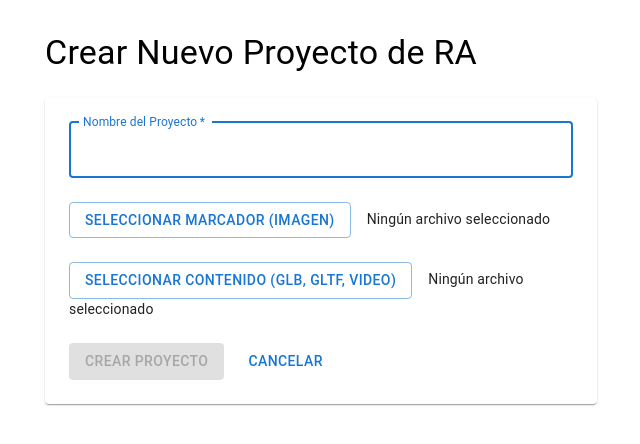
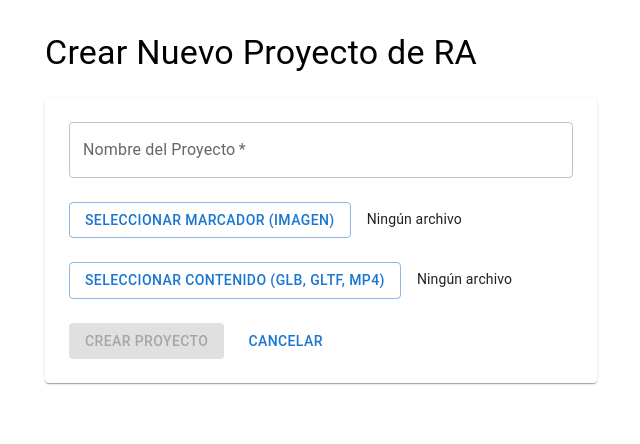
Before and after one commit to stringnet/webar-platform, a React (Vite) app in the folder apps/admin/: page /projects/new in a window 1280 px wide. Shown: the top 444 px of the page, without its empty margins (319-959 px from the left). Built offline with nearby package versions, Linux system fonts and the light colour scheme; no server answers; the HTML template or start-up script is replaced by a standard one.

Commit message:
fix(admin): Correcion createproject.tsx

```diff
--- a/apps/admin/src/pages/CreateProjectPage.tsx
+++ b/apps/admin/src/pages/CreateProjectPage.tsx
@@ -1,6 +1,6 @@
 import { useState, useRef } from 'react';
 import { useNavigate } from 'react-router-dom';
-import { Container, Typography, Box, TextField, Button, Alert, CircularProgress, Paper, Stack } from '@mui/material';
+import { Container, Typography, Box, TextField, Button, Alert, CircularProgress, Paper, Stack, LinearProgress } from '@mui/material';
 import api from '../api';
 
 export default function CreateProjectPage() {
@@ -9,9 +9,10 @@ export default function CreateProjectPage() {
   const [contentFile, setContentFile] = useState<File | null>(null);
   const [error, setError] = useState('');
   const [isSubmitting, setIsSubmitting] = useState(false);
+  const [uploadProgress, setUploadProgress] = useState(0); // Para mostrar el progreso
+
   const navigate = useNavigate();
 
-  // Referencias a los inputs de archivo ocultos
   const markerInputRef = useRef<HTMLInputElement>(null);
   const contentInputRef = useRef<HTMLInputElement>(null);
 
@@ -23,24 +24,19 @@ export default function CreateProjectPage() {
 
   // Función para subir un archivo a MinIO usando nuestra API
   const uploadFile = async (file: File): Promise<string> => {
-    // 1. Pedir la URL segura a nuestra API
     const { data } = await api.post('/storage/upload-url', { fileName: file.name });
     const { presignedUrl, objectName } = data;
 
-    // 2. Subir el archivo directamente a MinIO con la URL pre-firmada
-    const response = await fetch(presignedUrl, {
-      method: 'PUT',
-      body: file,
-      headers: {
-        'Content-Type': file.type,
+    await api.put(presignedUrl, file, {
+      headers: { 'Content-Type': file.type },
+      onUploadProgress: (progressEvent) => {
+        if (progressEvent.total) {
+            const percentCompleted = Math.round((progressEvent.loaded * 100) / progressEvent.total);
+            // Actualizaremos el progreso total (aproximado, 50% por cada archivo)
+            setUploadProgress(prev => prev + (percentCompleted / 2));
+        }
       },
     });
-
-    if (!response.ok) {
-      throw new Error(`Error al subir el archivo: ${file.name}`);
-    }
-
-    // 3. Devolver el nombre final del objeto para guardarlo en la DB
     return objectName;
   };
 
@@ -52,24 +48,28 @@ export default function CreateProjectPage() {
     }
     setIsSubmitting(true);
     setError('');
+    setUploadProgress(0); // Reinicia el progreso
 
     try {
-      // Subimos ambos archivos en paralelo para más eficiencia
+      console.log('Iniciando subida de archivos...');
       const [markerObjectName, contentObjectName] = await Promise.all([
         uploadFile(markerFile),
         uploadFile(contentFile),
       ]);
+      console.log('Archivos subidos. Creando proyecto en la base de datos...');
 
-      // Una vez subidos, creamos el proyecto en nuestra base de datos
+      // --- ¡ESTE ES EL PASO CRÍTICO QUE FALTABA! ---
+      // Una vez subidos los archivos, creamos el proyecto en nuestra base de datos
       await api.post('/projects', {
         name: projectName,
-        markerUrl: markerObjectName, // <-- Ahora enviamos el nombre del objeto en MinIO
-        contentUrl: contentObjectName, // <-- Y el del contenido también
+        markerUrl: markerObjectName,
+        contentUrl: contentObjectName,
       });
+      console.log('Proyecto creado exitosamente.');
 
       navigate('/dashboard');
     } catch (err) {
-      setError('No se pudo crear el proyecto. Inténtalo de nuevo.');
+      setError('No se pudo crear el proyecto. Revisa la consola para más detalles.');
       console.error(err);
     } finally {
       setIsSubmitting(false);
@@ -84,59 +84,33 @@ export default function CreateProjectPage() {
         </Typography>
         <Paper component="form" onSubmit={handleSubmit} sx={{ p: 3, mt: 3 }}>
           <Stack spacing={3}>
-            <TextField
-              required
-              fullWidth
-              id="projectName"
-              label="Nombre del Proyecto"
-              name="projectName"
-              autoFocus
-              value={projectName}
-              onChange={(e) => setProjectName(e.target.value)}
-              disabled={isSubmitting}
-            />
-
+            <TextField required fullWidth id="projectName" label="Nombre del Proyecto" value={projectName} onChange={(e) => setProjectName(e.target.value)} disabled={isSubmitting} />
             <Box>
               <Button variant="outlined" onClick={() => markerInputRef.current?.click()} disabled={isSubmitting}>
                 Seleccionar Marcador (Imagen)
               </Button>
-              <Typography variant="body2" sx={{ ml: 2, display: 'inline' }}>
-                {markerFile?.name || 'Ningún archivo seleccionado'}
-              </Typography>
-              <input
-                type="file"
-                ref={markerInputRef}
-                hidden
-                accept="image/*"
-                onChange={(e) => handleFileSelect(e, setMarkerFile)}
-              />
+              <Typography variant="body2" sx={{ ml: 2, display: 'inline' }}>{markerFile?.name || 'Ningún archivo'}</Typography>
+              <input type="file" ref={markerInputRef} hidden accept="image/*" onChange={(e) => handleFileSelect(e, setMarkerFile)} />
             </Box>
-
             <Box>
               <Button variant="outlined" onClick={() => contentInputRef.current?.click()} disabled={isSubmitting}>
-                Seleccionar Contenido (GLB, GLTF, Video)
+                Seleccionar Contenido (GLB, GLTF, MP4)
               </Button>
-               <Typography variant="body2" sx={{ ml: 2, display: 'inline' }}>
-                {contentFile?.name || 'Ningún archivo seleccionado'}
-              </Typography>
-              <input
-                type="file"
-                ref={contentInputRef}
-                hidden
-                accept=".glb,.gltf,.mp4"
-                onChange={(e) => handleFileSelect(e, setContentFile)}
-              />
+              <Typography variant="body2" sx={{ ml: 2, display: 'inline' }}>{contentFile?.name || 'Ningún archivo'}</Typography>
+              <input type="file" ref={contentInputRef} hidden accept=".glb,.gltf,.mp4" onChange={(e) => handleFileSelect(e, setContentFile)} />
             </Box>
-
+            {isSubmitting && (
+              <Box sx={{ width: '100%' }}>
+                <LinearProgress variant="determinate" value={uploadProgress} />
+                <Typography variant="body2" sx={{ textAlign: 'center', mt: 1 }}>Subiendo archivos... {Math.round(uploadProgress)}%</Typography>
+              </Box>
+            )}
             {error && <Alert severity="error">{error}</Alert>}
-
             <Box sx={{ mt: 3, display: 'flex', gap: 2 }}>
               <Button type="submit" variant="contained" disabled={!projectName || !markerFile || !contentFile || isSubmitting}>
-                {isSubmitting ? <CircularProgress size={24} /> : 'Crear Proyecto'}
+                {isSubmitting ? 'Creando...' : 'Crear Proyecto'}
               </Button>
-              <Button variant="text" onClick={() => navigate('/dashboard')} disabled={isSubmitting}>
-                Cancelar
-              </Button>
+              <Button variant="text" onClick={() => navigate('/dashboard')} disabled={isSubmitting}>Cancelar</Button>
             </Box>
           </Stack>
         </Paper>
```
